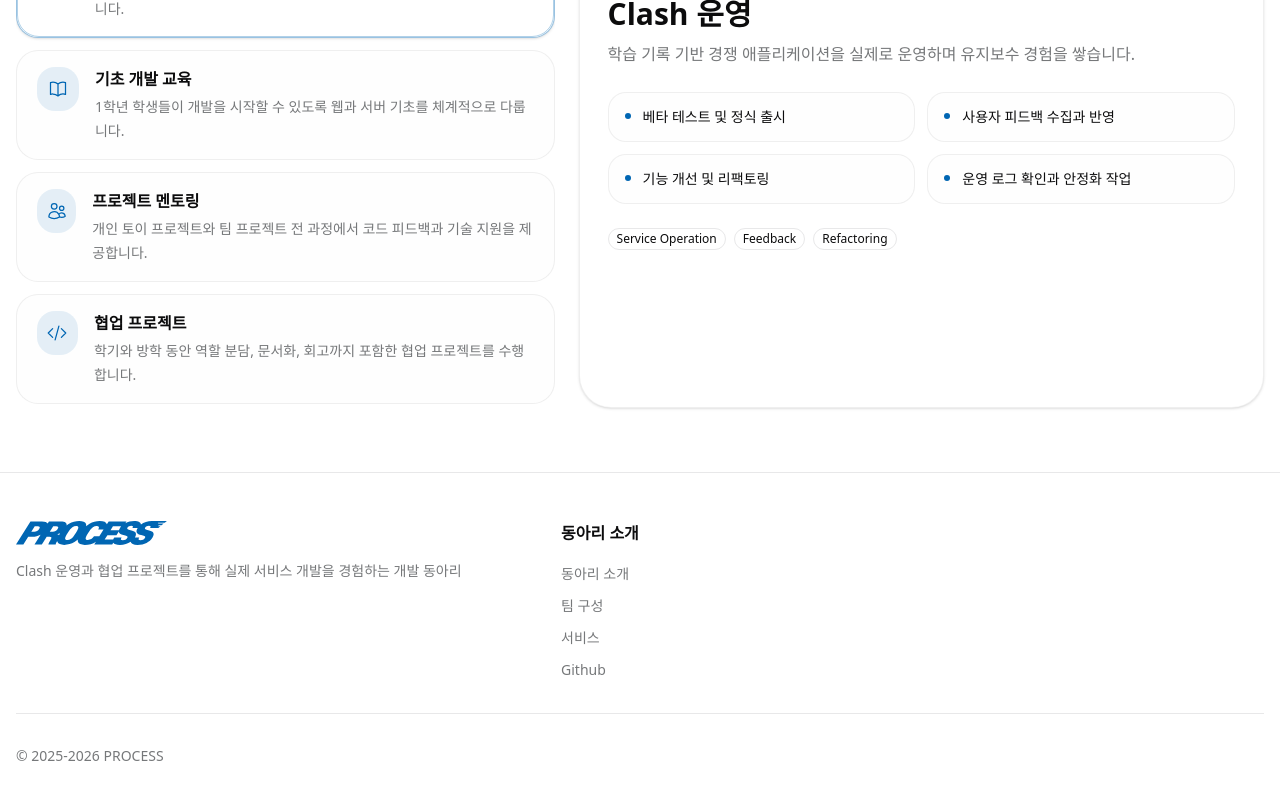
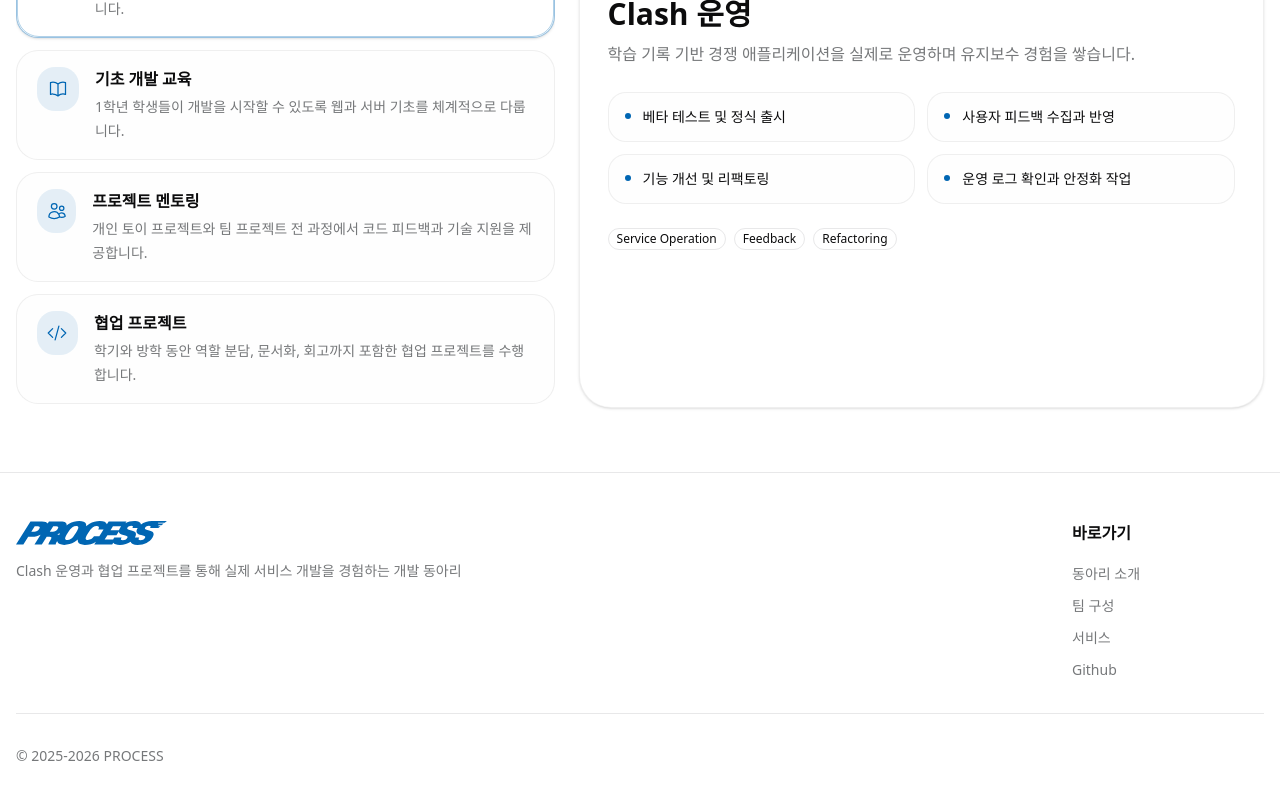
Before and after one commit to teamprocess/team-process, a Next.js app: page / in a window 1280 px wide. Shown: the part 1486-2286 px from the top of the page. Built offline with nearby package versions, Linux system fonts and the light colour scheme.

Commit message:
refactor: footer 스타일 개선

```diff
--- a/src/widgets/footer/ui/Footer.tsx
+++ b/src/widgets/footer/ui/Footer.tsx
@@ -7,8 +7,8 @@ export function Footer() {
   return (
     <footer className="w-full border-t border-border bg-background">
       <div className="container mx-auto px-4 py-12">
-        <div className="grid grid-cols-1 gap-8 md:grid-cols-[1.3fr_0.85fr_0.85fr]">
-          <div>
+        <div className="flex flex-col gap-8 lg:flex-row lg:items-start lg:justify-between">
+          <div className="max-w-md">
             <Link href="/" className="flex items-center mb-4">
               <Image
                 src={SITE_CONFIG.logo}
@@ -21,8 +21,8 @@ export function Footer() {
             <p className="text-sm text-muted-foreground max-w-md">{SITE_CONFIG.description}</p>
           </div>
 
-          <div>
-            <h3 className="font-semibold mb-4">동아리 소개</h3>
+          <div className="lg:min-w-48">
+            <h3 className="font-semibold mb-4">바로가기</h3>
             <ul className="space-y-2">
               {MAIN_NAVIGATION.map(item => (
                 <li key={item.name}>
@@ -42,7 +42,7 @@ export function Footer() {
 
         <Separator className="my-8" />
 
-        <div className="flex flex-col md:flex-row items-center text-sm text-muted-foreground">
+        <div className="flex flex-col items-center text-sm text-muted-foreground md:flex-row md:justify-between">
           <p>© 2025-2026 {SITE_CONFIG.name}</p>
         </div>
       </div>
```
